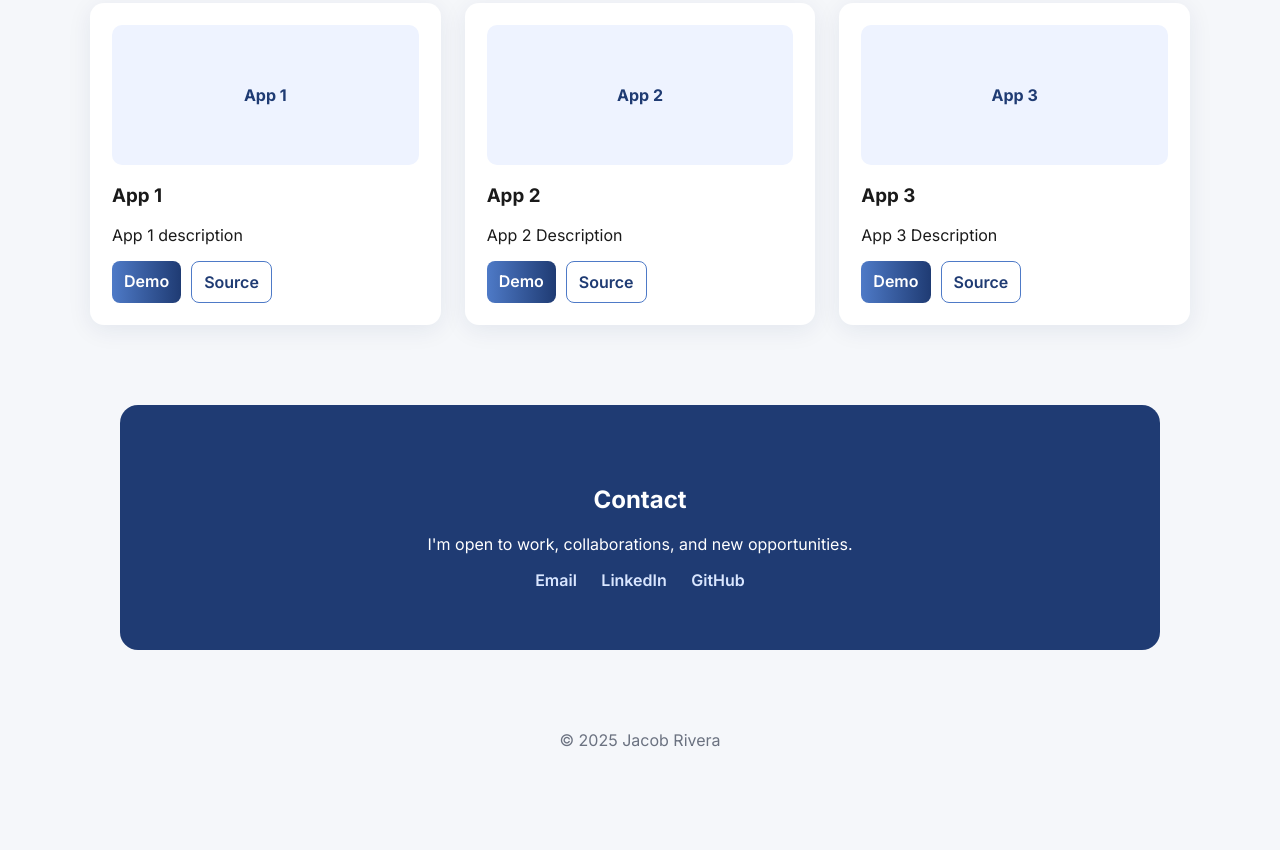
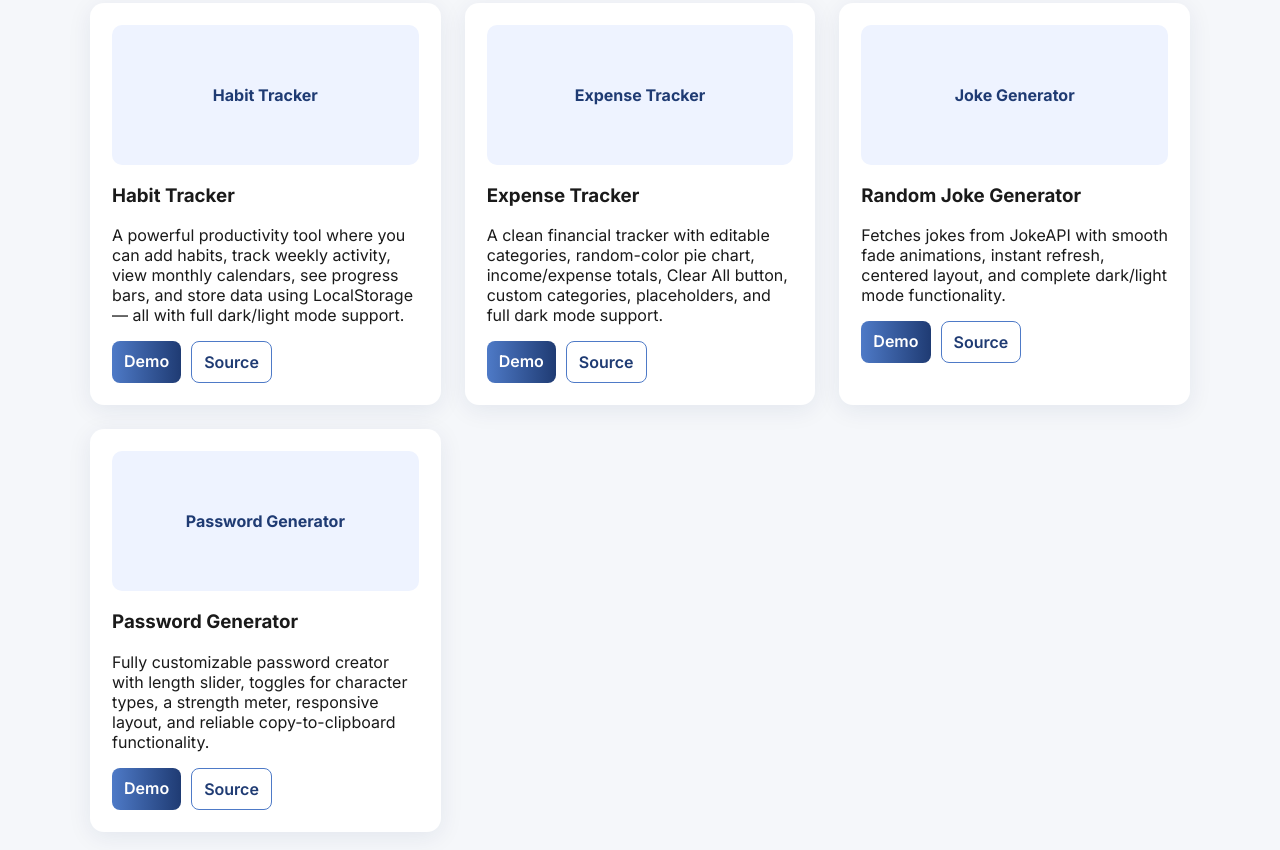
Before and after one commit to Progmr2077/Portfolio-site, a plain HTML site: page index.html in a window 1280 px wide. Shown: the part 1010-1860 px from the top of the page. Before the commit the page ends 1780 px from the top, so only its background shows below. Drawn offline with Linux system fonts and the light colour scheme.

Commit message:
Update project section with new applications and descriptions

```diff
--- a/index.html
+++ b/index.html
@@ -59,30 +59,58 @@
 
   <div class="project-grid">
 
+    <!-- Habit Tracker -->
     <div class="project fade">
-      <div class="thumb">App 1</div>
-      <h3>App 1</h3>
-      <p>App 1 description</p>
+      <div class="thumb">Habit Tracker</div>
+      <h3>Habit Tracker</h3>
+      <p>
+        A powerful productivity tool where you can add habits, track weekly activity,
+        view monthly calendars, see progress bars, and store data using LocalStorage —
+        all with full dark/light mode support.
+      </p>
       <div class="project-actions">
         <a class="btn" href="#">Demo</a>
         <a class="btn ghost" href="#">Source</a>
       </div>
     </div>
 
+    <!-- Expense Tracker -->
     <div class="project fade">
-      <div class="thumb">App 2</div>
-      <h3>App 2</h3>
-      <p>App 2 Description</p>
+      <div class="thumb">Expense Tracker</div>
+      <h3>Expense Tracker</h3>
+      <p>
+        A clean financial tracker with editable categories, random-color pie chart,
+        income/expense totals, Clear All button, custom categories, placeholders,
+        and full dark mode support.
+      </p>
       <div class="project-actions">
         <a class="btn" href="#">Demo</a>
         <a class="btn ghost" href="#">Source</a>
       </div>
     </div>
 
+    <!-- Random Joke Generator -->
     <div class="project fade">
-      <div class="thumb">App 3</div>
-      <h3>App 3</h3>
-      <p>App 3 Description</p>
+      <div class="thumb">Joke Generator</div>
+      <h3>Random Joke Generator</h3>
+      <p>
+        Fetches jokes from JokeAPI with smooth fade animations, instant refresh,
+        centered layout, and complete dark/light mode functionality.
+      </p>
+      <div class="project-actions">
+        <a class="btn" href="#">Demo</a>
+        <a class="btn ghost" href="#">Source</a>
+      </div>
+    </div>
+
+    <!-- Password Generator -->
+    <div class="project fade">
+      <div class="thumb">Password Generator</div>
+      <h3>Password Generator</h3>
+      <p>
+        Fully customizable password creator with length slider, toggles for character types,
+        a strength meter, responsive layout, and reliable copy-to-clipboard functionality.
+      </p>
       <div class="project-actions">
         <a class="btn" href="#">Demo</a>
         <a class="btn ghost" href="#">Source</a>
```
